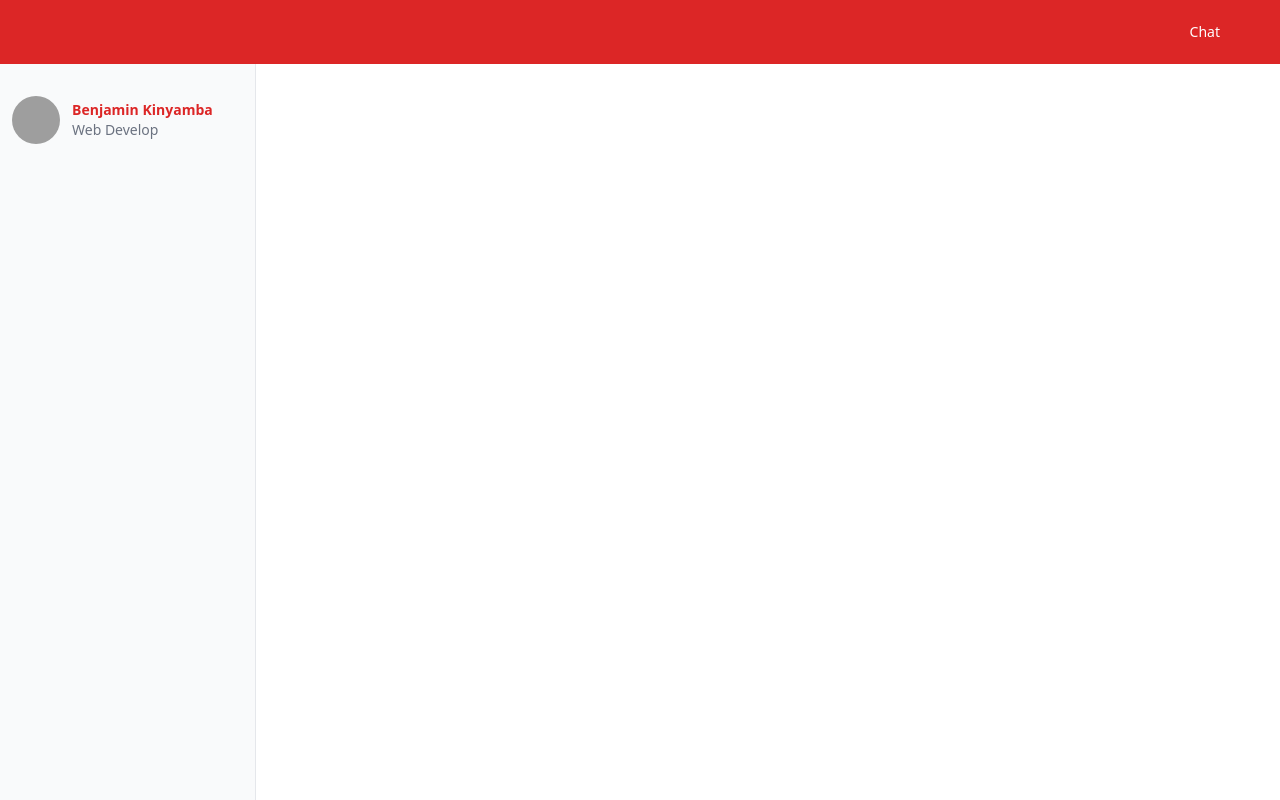
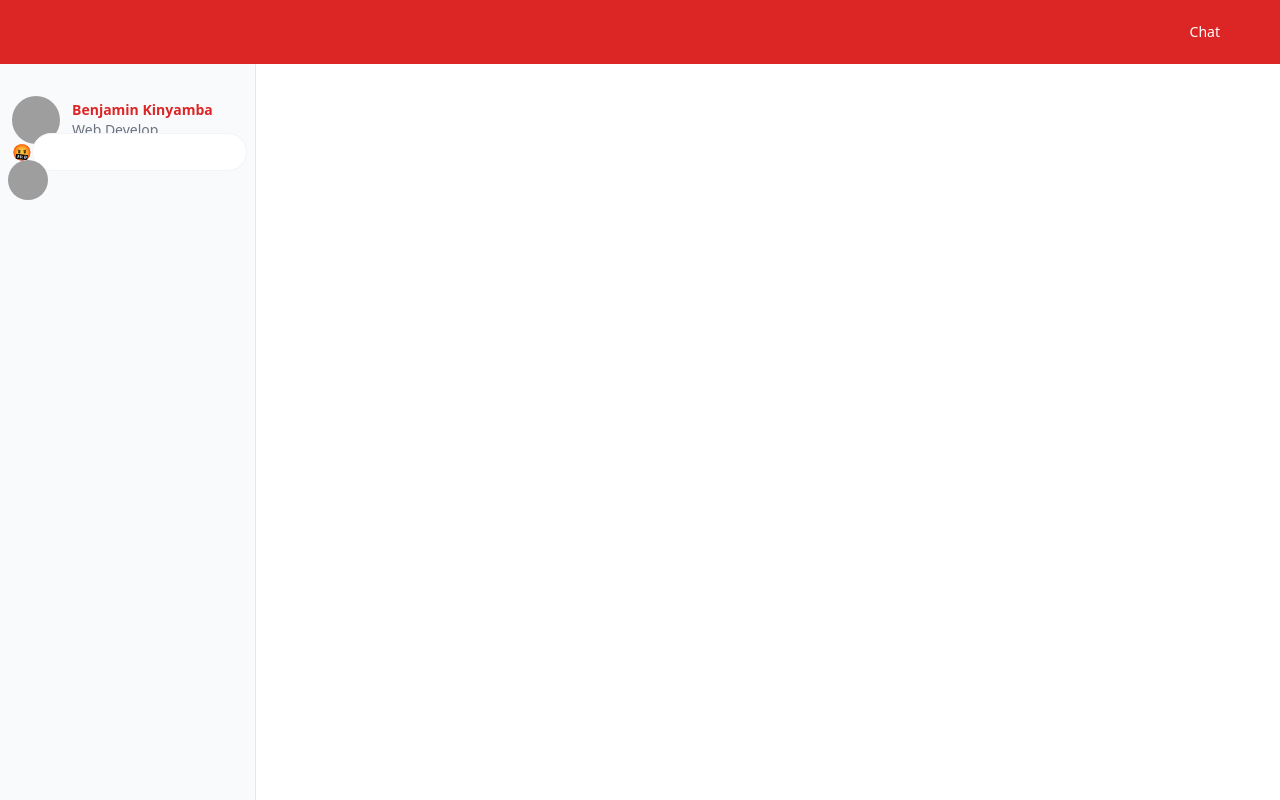
Before and after one commit to DoddyMatabaro/talkit-client, a React (Vite) app in the folder talkit-client/: page / in a window 1280 px wide. Built offline with nearby package versions, Linux system fonts and the light colour scheme; grey boxes are pictures that could not be loaded.

Commit message:
chat styled : seach box

```diff
--- a/talkit-client/src/screen/Chat.jsx
+++ b/talkit-client/src/screen/Chat.jsx
@@ -59,6 +59,27 @@ function Chat() {
                                             </a>
                                         </div>
                                     </div>
+
+                                    <div className='mb-4'>
+                                        <div className="relative">
+                                            <div className='absolute inset-y-0 left-0 pl-3 flex items-center pointer-events-none'>
+                                                🤬
+                                                <input
+                                                    name="search"
+                                                    className='focus:ring-red-500 focus:border-rerder-red-500 block w-full pl-10 sm:text-sm border-gray-100 rounded-full p-2 border'
+                                                />
+                                            </div>
+                                        </div>
+                                        {/* search box end */}
+                                         <div className='relative rounded-lg px-2 py-2 flex items-center space-x-3 hover:border-gray-400 focus-within:ring-2 mb-3 hover:bg-gray-200'>
+                                                <div className='flex-shink-8'>
+                                                    <img
+                                                        className='h-10 w-10 rounded-full'
+                                                        src={profile}
+                                                    />
+                                                </div>
+                                         </div>
+                                    </div>
                                 </div>
                             </div>
                         </div>
```
Also changed, not shown: talkit-client/src/assets/icons/search.svg (added).
